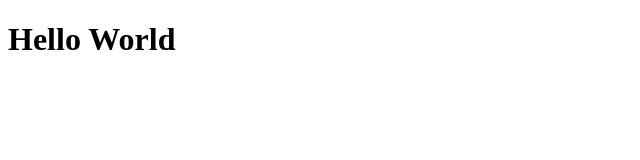
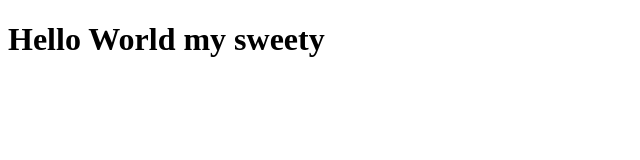
Before and after one commit to Khensaa/test_website, a plain HTML site: page site/index.html in a window 1280 px wide. Shown: the whole page, without its empty margins (0-640 px from the left). Drawn offline with Linux system fonts and the light colour scheme.

Commit message:
that was the change.

```diff
--- a/site/index.html
+++ b/site/index.html
@@ -4,6 +4,6 @@
 	<title>My World</title>
 </head>
 <body>
-	<h1>Hello World</h1>
+	<h1>Hello World my sweety</h1>
 </body>
 </html>
```
